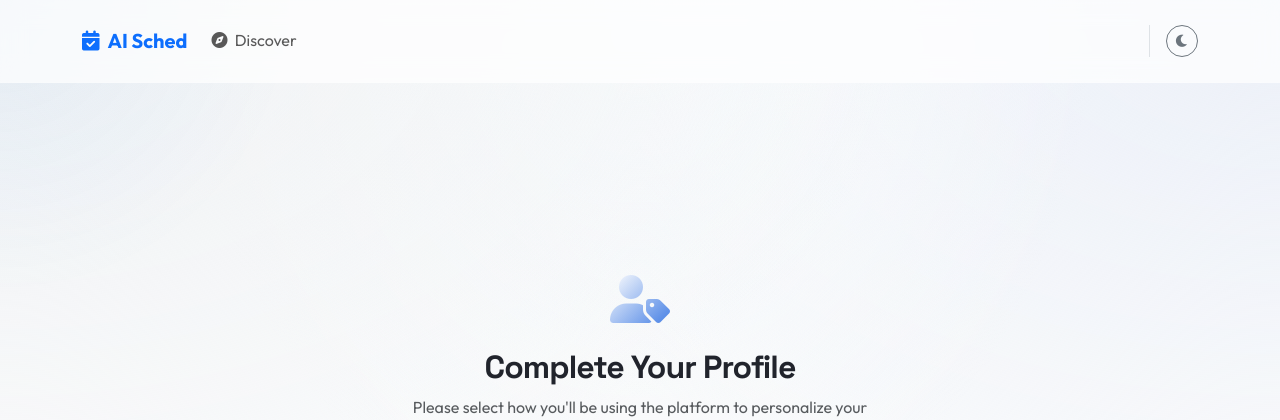
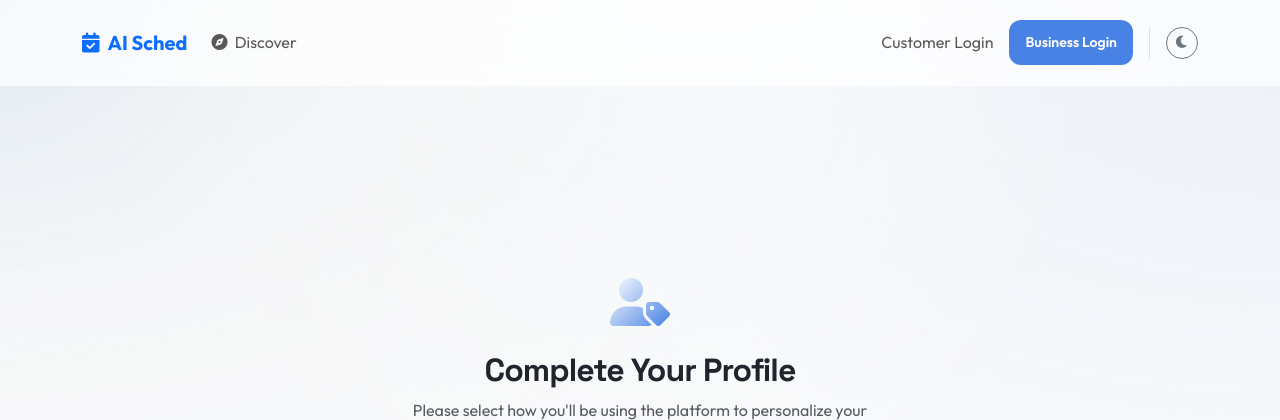
Before and after one commit to krxxsh/web-app, a Python web app: template backend/templates/select_role.html in a window 1280 px wide. Shown: the top 420 px of the page. Run offline with Jinja, Linux system fonts and the light colour scheme; the template is opened without the code that fills it: most values are stand-ins (such as "Sample title", 1, 10 or a date in 2020); some libraries are stand-ins or nearby versions.

Commit message:
fix: decoupled navbar visibility from firebase (split-brain fix)

```diff
--- a/frontend/templates/navbar.html
+++ b/frontend/templates/navbar.html
@@ -20,7 +20,7 @@
             </ul>
             <ul class="navbar-nav ms-auto align-items-center">
                 <!-- AUTHENTICATED LINKS (Hidden by default) -->
-                <li class="nav-item dropdown ms-lg-3" id="navbar-auth" style="display: none;">
+                <li class="nav-item dropdown ms-lg-3" id="navbar-auth" style="display: {{ 'block' if current_user.is_authenticated else 'none' }};">
                     <a class="nav-link dropdown-toggle fw-bold" href="#" id="accountDropdown" role="button"
                         data-bs-toggle="dropdown" aria-expanded="false">
                         <i class="far fa-user-circle me-1 text-primary"></i> Account
@@ -41,10 +41,10 @@
                 </li>
 
                 <!-- GUEST LINKS (Hidden by default) -->
-                <li class="nav-item" id="navbar-guest-login" style="display: none;">
+                <li class="nav-item" id="navbar-guest-login" style="display: {{ 'none' if current_user.is_authenticated else 'block' }};">
                     <a href="{{ url_for('auth.login') }}" class="nav-link">Customer Login</a>
                 </li>
-                <li class="nav-item ms-2" id="navbar-guest-admin" style="display: none;">
+                <li class="nav-item ms-2" id="navbar-guest-admin" style="display: {{ 'none' if current_user.is_authenticated else 'block' }};">
                     <a href="{{ url_for('auth.admin_login') }}" class="btn btn-primary btn-sm px-3">Business Login</a>
                 </li>
 
```
